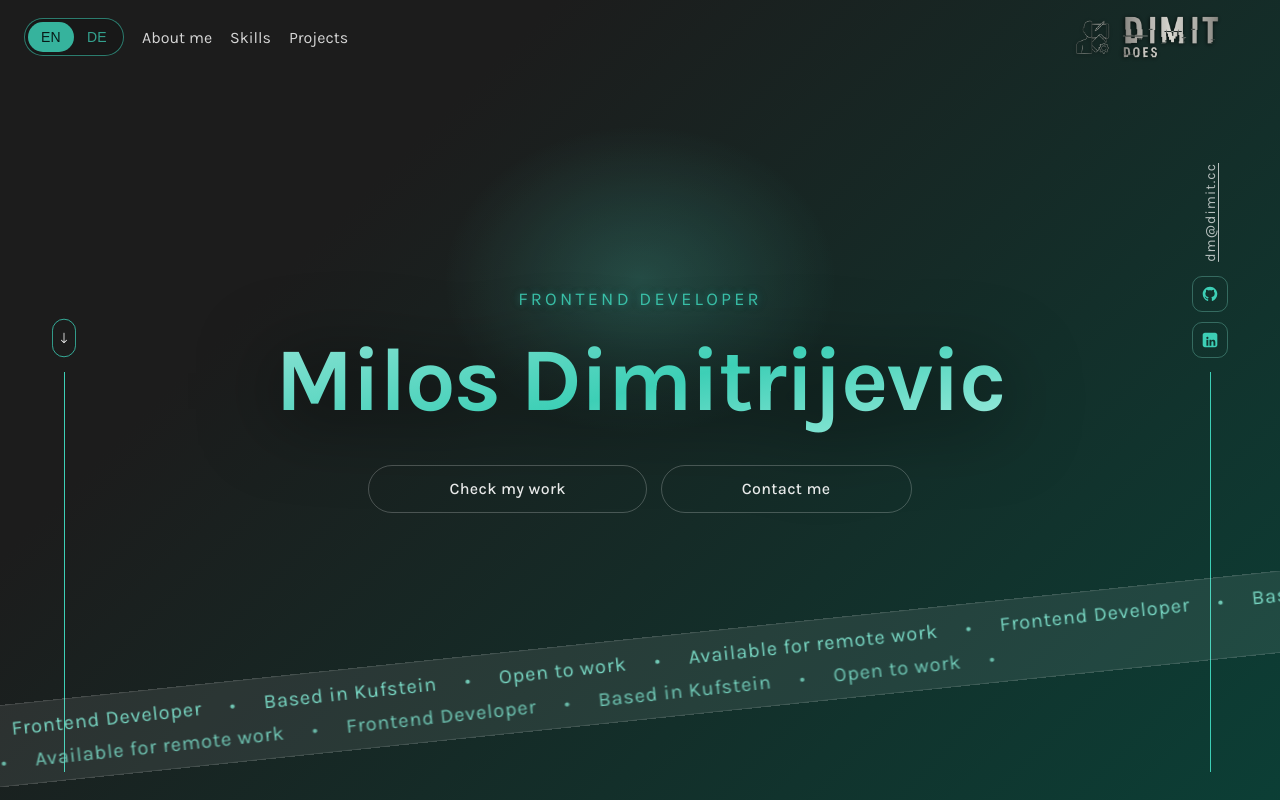
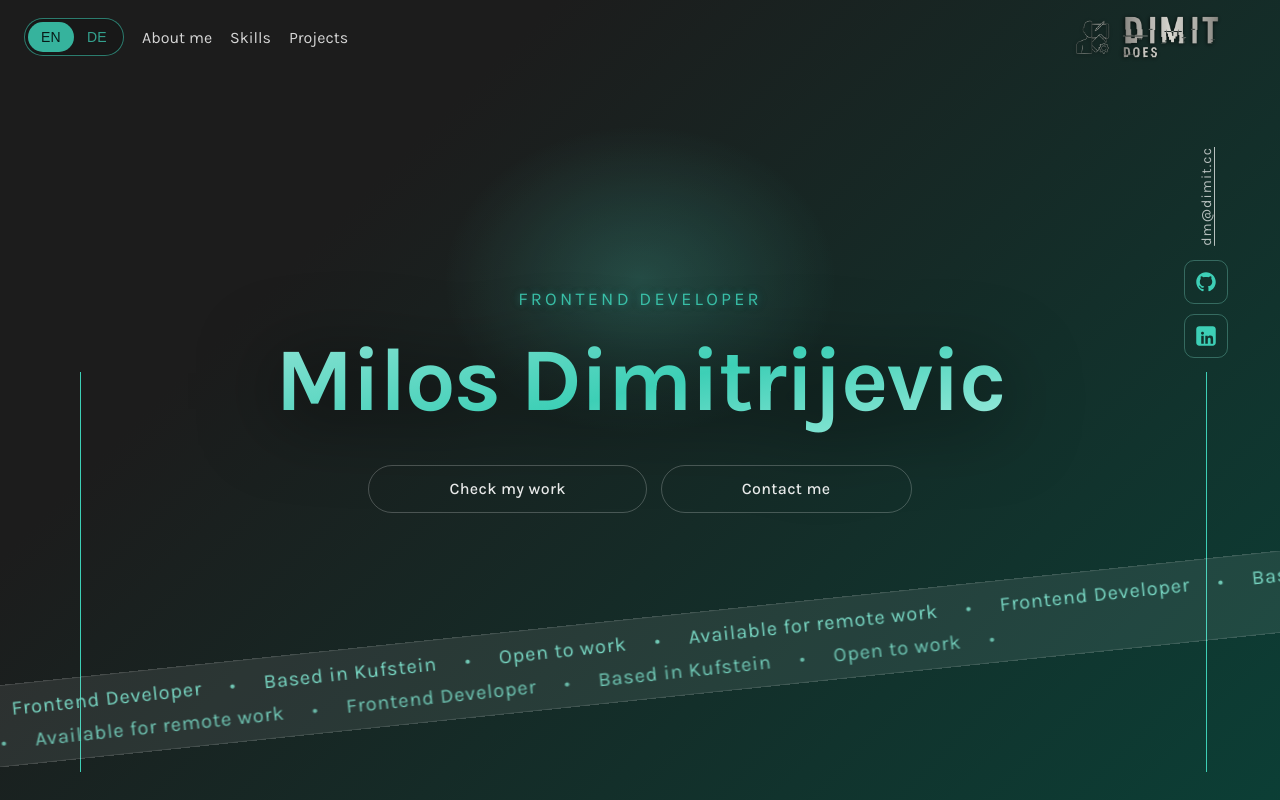
Before and after one commit to milosdimi/angular-portfolio, an Angular app: page / in a window 1280 px wide. Shown: the top 800 px of the page. Built offline with nearby package versions, Linux system fonts and the light colour scheme.

Commit message:
social media links edit,

```diff
--- a/src/app/pages/home/sections/hero/hero.component.html
+++ b/src/app/pages/home/sections/hero/hero.component.html
@@ -24,9 +24,11 @@
 
   <!-- Left: Scroll hint -->
   <div class="hero__left" aria-hidden="true">
-    <div class="scrollHint">
+    <div class="scrollHint" aria-hidden="true">
       <img src="assets/icons/pfeil.svg" alt="" />
+      <img src="assets/icons/pfeil_down.svg" alt="" />
     </div>
+
     <div class="line"></div>
   </div>
 
@@ -35,12 +37,14 @@
     <a href="mailto:dm@dimit.cc" class="email">dm&#64;dimit.cc</a>
 
     <div class="icons">
-      <a class="social" href="https://github.com/milosdimi" target="_blank" rel="noopener noreferrer" aria-label="GitHub">
+      <a class="social" href="https://github.com/milosdimi" target="_blank" rel="noopener noreferrer"
+        aria-label="GitHub">
         <img class="social__icon social__icon--base" src="assets/icons/Github.svg" alt="" />
         <img class="social__icon social__icon--hover" src="assets/icons/Github-1.svg" alt="" />
       </a>
 
-      <a class="social" href="https://www.linkedin.com/in/milos-dimitrijevic-35a552195/" target="_blank" rel="noopener noreferrer" aria-label="LinkedIn">
+      <a class="social" href="https://www.linkedin.com/in/milos-dimitrijevic-35a552195/" target="_blank"
+        rel="noopener noreferrer" aria-label="LinkedIn">
         <img class="social__icon social__icon--base" src="assets/icons/linkedin.svg" alt="" />
         <img class="social__icon social__icon--hover" src="assets/icons/linkedin_white.svg" alt="" />
       </a>
--- a/src/app/pages/home/sections/hero/hero.component.scss
+++ b/src/app/pages/home/sections/hero/hero.component.scss
@@ -212,8 +212,8 @@
 
 .social {
   position: relative;
-  width: 34px;
-  height: 34px;
+  width: 42px;
+  height: 42px;
   border-radius: 10px;
   border: 1px solid rgba(120, 215, 195, 0.35);
   display: grid;
@@ -232,8 +232,8 @@
 
 .social__icon {
   position: absolute;
-  width: 18px;
-  height: 18px;
+  width: 24px;
+  height: 24px;
   transition: opacity var(--t-fast);
 }
 
@@ -250,20 +250,52 @@
 }
 
 /* Scroll hint */
-.scrollHint img {
-  width: 24px;
-  height: 40px;
-  display: block;
-  animation: arrowBounce 2s ease-in-out infinite;
+.scrollHint {
+  position: relative;
+  width: 56px;
+  height: 56px;
 }
 
-@keyframes arrowBounce {
-  0%,
-  100% {
+.scrollHint img {
+  position: absolute;
+  inset: 0;
+  width: 100%;
+  height: 100%;
+  opacity: 0;
+  transform: translateY(0);
+  animation: scrollHintFade 1.4s ease-in-out infinite;
+  will-change: opacity, transform;
+}
+
+.scrollHint img:nth-child(1) {
+  opacity: 1; // Start sichtbar
+}
+
+.scrollHint img:nth-child(2) {
+  animation-delay: 0.7s; // halb versetzt
+}
+
+/* Blend + mini-shift = wirkt wie Bewegung */
+@keyframes scrollHintFade {
+  0% {
+    opacity: 0;
+    transform: translateY(-2px);
+  }
+  15% {
+    opacity: 1;
     transform: translateY(0);
   }
-  50% {
-    transform: translateY(8px);
+  60% {
+    opacity: 1;
+    transform: translateY(0);
+  }
+  85% {
+    opacity: 0;
+    transform: translateY(2px);
+  }
+  100% {
+    opacity: 0;
+    transform: translateY(2px);
   }
 }
 
@@ -279,7 +311,7 @@
   position: absolute;
   left: -10%;
   right: -10%;
-  bottom: 80px;
+  bottom: 100px;
   transform: rotate(-6deg);
   background: rgba(255, 255, 255, 0.08);
   border-top: 1px solid rgba(255, 255, 255, 0.12);
```
